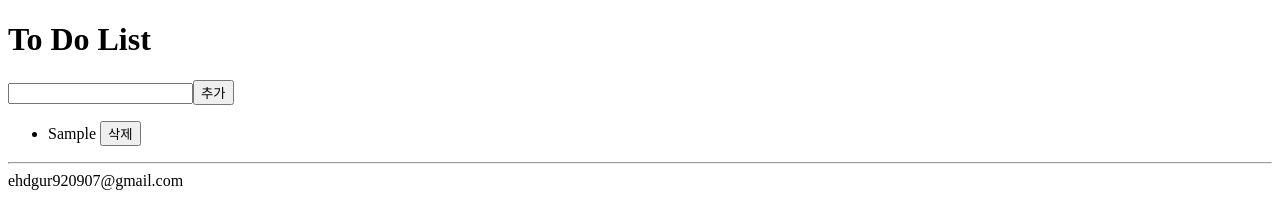
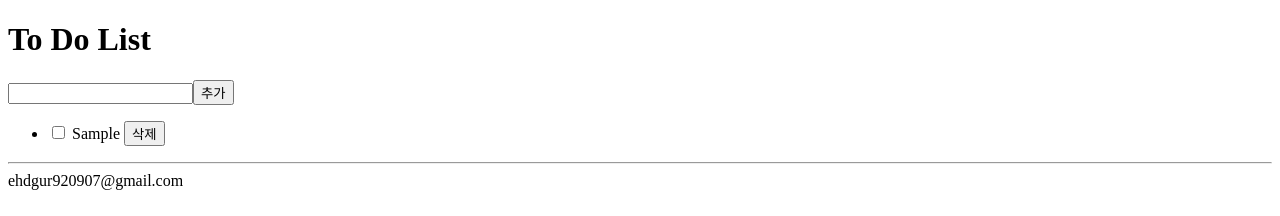
Before and after one commit to nghy97/ToDoList, a Vue app: page / in a window 1280 px wide. Both pictures are taken after typing "Sample" into the empty fields and a click on the button "추가". Shown: the top 216 px of the page. Built offline with nearby package versions, Linux system fonts and the light colour scheme.

Commit message:
Add completedToDo method

```diff
--- a/src/App.vue
+++ b/src/App.vue
@@ -2,7 +2,7 @@
   <div id="app">
     <Header/>
     <Input :addToDo="addToDo"/>
-    <ToDos :toDos="toDos" :removeToDo="removeToDo"/>
+    <ToDos :toDos="toDos" :removeToDo="removeToDo" :completeToDo="completeToDo"/>
     <Footer/>
   </div>
 </template>
@@ -38,6 +38,15 @@ export default {
     },
     removeToDo(key) {
       this.toDos = this.toDos.filter(toDo => toDo.key !== key);
+    },
+    completeToDo(key) {
+      this.toDos = this.toDos.map(toDo => {
+        if (toDo.key === key) {
+          return { ...toDo, completed: !toDo.completed };
+        }
+
+        return toDo;
+      });
     }
   }
 };
--- a/src/components/ToDoList/ToDos.vue
+++ b/src/components/ToDoList/ToDos.vue
@@ -1,6 +1,7 @@
 <template>
   <ul>
     <li v-for="toDo in toDos" :key="toDo.key">
+      <input type="checkbox" @change="completeToDo(toDo.key);">
       {{ toDo.toDo }}
       <button v-on:click="removeToDo(toDo.key)">삭제</button>
     </li>
@@ -9,7 +10,7 @@
 
 <script>
 export default {
-  props: ["toDos", "removeToDo"]
+  props: ["toDos", "removeToDo", "completeToDo"]
 };
 </script>
 
```
